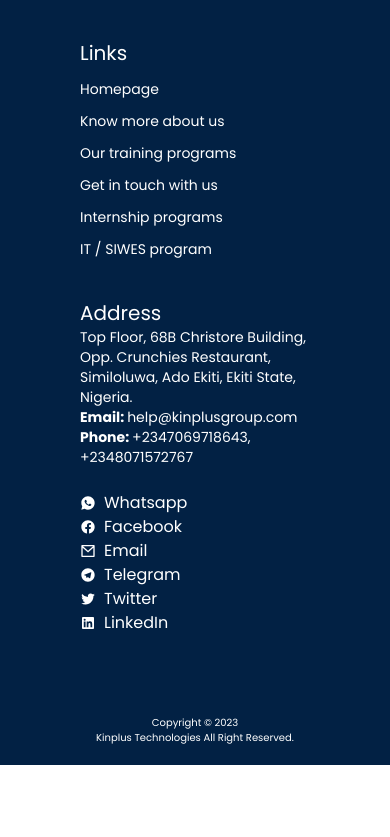
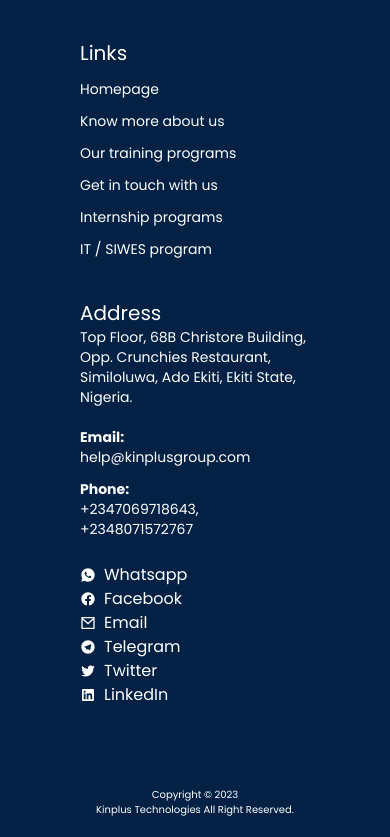
Before and after one commit to obere4u/Kinplu-Tech, a React (Vite) app: page / in a window 390 px wide. Shown: the part 4383-5220 px from the top of the page. Before the commit the page ends 5148 px from the top, so only its background shows below. Built offline with nearby package versions, Linux system fonts and the light colour scheme.

Commit message:
Made the footer more responsive

```diff
--- a/src/containers/footer/Footer.jsx
+++ b/src/containers/footer/Footer.jsx
@@ -78,10 +78,10 @@ export default function Footer() {
                 Top Floor, 68B Christore Building, Opp. Crunchies Restaurant,
                 Similoluwa, Ado Ekiti, Ekiti State, Nigeria.
                 <br />
-                <span className="font-bold mt-5">Email: </span>
+                <span className="font-bold mt-5 block">Email: </span>
                 help@kinplusgroup.com
                 <br />
-                <span className="font-bold mt-3">Phone: </span> +2347069718643,
+                <span className="font-bold mt-3 block">Phone: </span> +2347069718643,
                 +2348071572767
               </p>
             </div>
```
